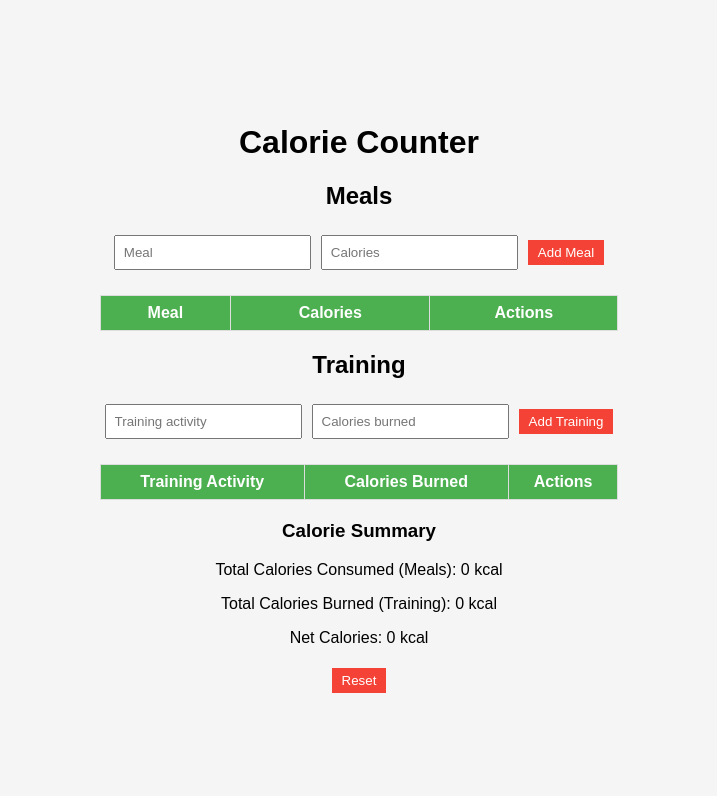
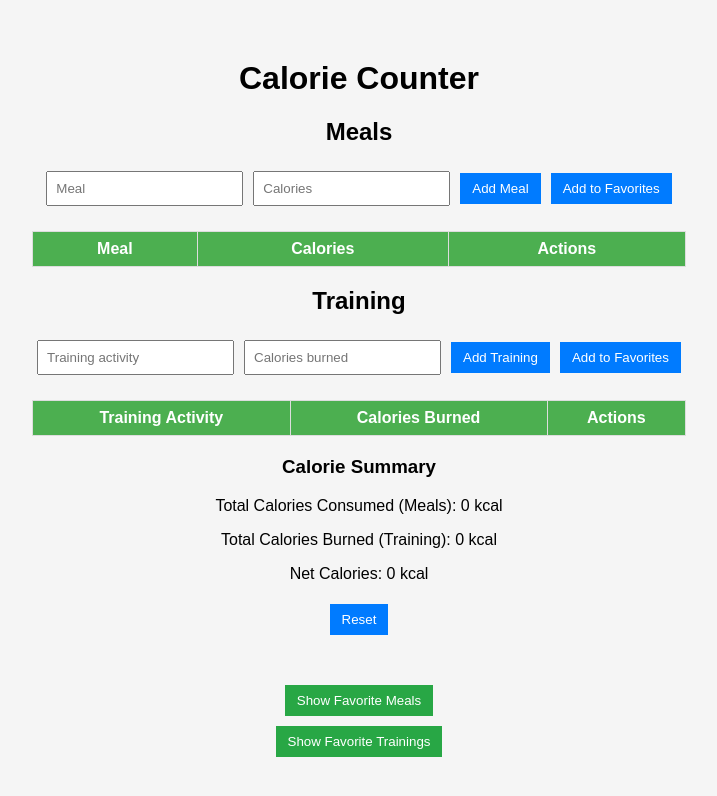
Before and after one commit to MarcinK420/CalorieBank, a React (Create React App) app: page / in a window 1280 px wide. Shown: the top 796 px of the page, without its empty margins (281-998 px from the left). Built offline with nearby package versions, Linux system fonts and the light colour scheme.

Commit message:
ver 0.4
-added favorites functionality
-need to work a bit on the reset button

```diff
--- a/src/App.css
+++ b/src/App.css
@@ -39,13 +39,44 @@ th {
 }
 
 button {
-    padding: 5px 10px;
-    background-color: #f44336;
+    padding: 8px 12px;
+    margin: 5px;
+    background-color: #007bff;
     color: white;
     border: none;
     cursor: pointer;
 }
 
 button:hover {
-    background-color: #d32f2f;
+    background-color: #0056b3;
 }
+
+.container {
+  font-family: Arial, sans-serif;
+  background-color: #f5f5f5;
+  padding: 20px;
+}
+
+h1 {
+  text-align: center;
+}
+
+section {
+  margin-bottom: 20px;
+}
+
+.favorites-container {
+  margin-top: 40px;
+}
+
+favorites-section {
+  margin-bottom: 20px;
+}
+
+.favorites-section button {
+  background-color: #28a745;
+}
+
+.favorites-section button:hover {
+  background-color: #218838;
+}
--- a/src/App.js
+++ b/src/App.js
@@ -4,11 +4,17 @@ import MealList from './components/MealList';
 import TrainingForm from './components/TrainingForm';
 import TrainingList from './components/TrainingList';
 import CalorieSummary from './components/CalorieSummary';
+import FavoriteMeals from './components/FavoriteMeals';
+import FavoriteTrainings from './components/FavoriteTrainings';
 import './App.css';
 
 function App() {
   const [mealEntries, setMealEntries] = useState([]);
   const [trainingEntries, setTrainingEntries] = useState([]);
+  const [favoriteMeals, setFavoriteMeals] = useState([]);
+  const [favoriteTrainings, setFavoriteTrainings] = useState([]);
+  const [showFavoriteMeals, setShowFavoriteMeals] = useState(false);
+  const [showFavoriteTrainings, setShowFavoriteTrainings] = useState(false);
 
   const handleAddMeal = (meal) => {
     const updatedMeals = [meal, ...mealEntries];
@@ -37,15 +43,64 @@ function App() {
   const handleReset = () => {
     setMealEntries([]);
     setTrainingEntries([]);
+    setFavoriteMeals([]);
+    setFavoriteTrainings([]);
     localStorage.removeItem('mealEntries');
     localStorage.removeItem('trainingEntries');
+    localStorage.removeItem('favoriteMeals');
+    localStorage.removeItem('favoriteTrainings');
+  };
+
+  const addFavoriteMeal = (meal) => {
+    const updatedFavorites = [meal, ...favoriteMeals];
+    setFavoriteMeals(updatedFavorites);
+    localStorage.setItem('favoriteMeals', JSON.stringify(updatedFavorites));
+  };
+
+  const addFavoriteTraining = (training) => {
+    const updatedFavorites = [training, ...favoriteTrainings];
+    setFavoriteTrainings(updatedFavorites);
+    localStorage.setItem('favoriteTrainings', JSON.stringify(updatedFavorites));
+  };
+
+  const useFavoriteMeal = (meal) => {
+    handleAddMeal(meal);
+  };
+
+  const useFavoriteTraining = (training) => {
+    handleAddTraining(training);
+  };
+
+  const deleteFavoriteMeal = (id) => {
+    const updatedFavorites = favoriteMeals.filter(fav => fav.id !== id);
+    setFavoriteMeals(updatedFavorites);
+    localStorage.setItem('favoriteMeals', JSON.stringify(updatedFavorites));
+  };
+
+  const deleteFavoriteTraining = (id) => {
+    const updatedFavorites = favoriteTrainings.filter(fav => fav.id !== id);
+    setFavoriteTrainings(updatedFavorites);
+    localStorage.setItem('favoriteTrainings', JSON.stringify(updatedFavorites));
+  };
+
+  const toggleFavoriteMeals = () => {
+    setShowFavoriteMeals(prev => !prev);
+  };
+
+  const toggleFavoriteTrainings = () => {
+    setShowFavoriteTrainings(prev => !prev);
   };
 
   useEffect(() => {
     const storedMeals = JSON.parse(localStorage.getItem('mealEntries'));
     const storedTrainings = JSON.parse(localStorage.getItem('trainingEntries'));
+    const storedFavoriteMeals = JSON.parse(localStorage.getItem('favoriteMeals'));
+    const storedFavoriteTrainings = JSON.parse(localStorage.getItem('favoriteTrainings'));
+
     if (storedMeals) setMealEntries(storedMeals);
     if (storedTrainings) setTrainingEntries(storedTrainings);
+    if (storedFavoriteMeals) setFavoriteMeals(storedFavoriteMeals);
+    if (storedFavoriteTrainings) setFavoriteTrainings(storedFavoriteTrainings);
   }, []);
 
   return (
@@ -54,13 +109,13 @@ function App() {
 
       <section>
         <h2>Meals</h2>
-        <MealForm onAddMeal={handleAddMeal} />
+        <MealForm onAddMeal={handleAddMeal} onAddFavorite={addFavoriteMeal} />
         <MealList entries={mealEntries} onDeleteMeal={handleDeleteMeal} />
       </section>
 
       <section>
         <h2>Training</h2>
-        <TrainingForm onAddTraining={handleAddTraining} />
+        <TrainingForm onAddTraining={handleAddTraining} onAddFavorite={addFavoriteTraining} />
         <TrainingList entries={trainingEntries} onDeleteTraining={handleDeleteTraining} />
       </section>
 
@@ -70,6 +125,34 @@ function App() {
       />
 
       <button onClick={handleReset}>Reset</button>
+
+      <div className="favorites-container">
+        <div className="favorites-section">
+          <button onClick={toggleFavoriteMeals}>
+            {showFavoriteMeals ? 'Hide Favorite Meals' : 'Show Favorite Meals'}
+          </button>
+          {showFavoriteMeals && (
+            <FavoriteMeals
+              favorites={favoriteMeals}
+              onUseFavorite={useFavoriteMeal}
+              onDeleteFavorite={deleteFavoriteMeal}
+            />
+          )}
+        </div>
+
+        <div className="favorites-section">
+          <button onClick={toggleFavoriteTrainings}>
+            {showFavoriteTrainings ? 'Hide Favorite Trainings' : 'Show Favorite Trainings'}
+          </button>
+          {showFavoriteTrainings && (
+            <FavoriteTrainings
+              favorites={favoriteTrainings}
+              onUseFavorite={useFavoriteTraining}
+              onDeleteFavorite={deleteFavoriteTraining}
+            />
+          )}
+        </div>
+      </div>
     </div>
   );
 }
--- /dev/null
+++ b/src/components/FavoriteMeals.js
@@ -0,0 +1,29 @@
+import React from "react";
+
+function FavoriteMeals({ favorites, onUseFavorite, onDeleteFavorite }) {
+    return (
+        <table>
+            <thead>
+                <tr>
+                    <th>Meal</th>
+                    <th>Calories</th>
+                    <th>Actions</th>
+                </tr>
+            </thead>
+            <tbody>
+                {favorites.map((fav) => (
+                    <tr key={fav.id}>
+                        <td>{fav.meal}</td>
+                        <td>{fav.calories} kcal</td>
+                        <td>
+                            <button onClick={() => onUseFavorite(fav)}>Add</button>
+                            <button onClick={() => onDeleteFavorite(fav.id)}>Delete</button>
+                        </td>
+                    </tr>
+                ))}
+            </tbody>
+        </table>
+    );
+}
+
+export default FavoriteMeals;
--- /dev/null
+++ b/src/components/FavoriteTrainings.js
@@ -0,0 +1,29 @@
+import React from 'react';
+
+function FavoriteTrainings({ favorites, onUseFavorite, onDeleteFavorite }) {
+    return (
+        <table>
+            <thead>
+                <tr>
+                    <th>Training Activity</th>
+                    <th>Calories Burned</th>
+                    <th>Actions</th>
+                </tr>
+            </thead>
+            <tbody>
+                {favorites.map((fav) => (
+                    <tr key={fav.id}>
+                        <td>{fav.training}</td>
+                        <td>{fav.calories} kcal</td>
+                        <td>
+                            <button onClick={() => onUseFavorite(fav)}>Add</button>
+                            <button onClick={() => onDeleteFavorite(fav.id)}>Delete</button>
+                        </td>
+                    </tr>
+                ))}
+            </tbody>
+        </table>
+    );
+}
+
+export default FavoriteTrainings;
--- a/src/components/MealForm.js
+++ b/src/components/MealForm.js
@@ -1,15 +1,23 @@
-import React, {useState} from 'react';
+import React, { useState } from 'react';
 
-function MealForm({onAddMeal}) {
+function MealForm({ onAddMeal, onAddFavorite }) {
     const [meal, setMeal] = useState('');
     const [calories, setCalories] = useState('');
 
     const handleSubmit = (e) => {
         e.preventDefault();
         if (meal && calories) {
-            onAddMeal({meal, calories: Number(calories), id: Date.now()});
+            const newMeal = { meal, calories: Number(calories), id: Date.now() };
+            onAddMeal(newMeal);
             setMeal('');
             setCalories('');
+        }
+    };
+
+    const handleAddFavorite = () => {
+        if (meal && calories) {
+            const favoriteMeal = { meal, calories: Number(calories), id: Date.now() };
+            onAddFavorite(favoriteMeal);
         }
     };
 
@@ -30,6 +38,7 @@ function MealForm({onAddMeal}) {
                 required
             />
             <button type="submit">Add Meal</button>
+            <button type="button" onClick={handleAddFavorite}>Add to Favorites</button>
         </form>
     );
 }
--- a/src/components/TrainingForm.js
+++ b/src/components/TrainingForm.js
@@ -1,15 +1,23 @@
-import React, {useState} from "react";
+import React, { useState } from "react";
 
-function TrainingForm({onAddTraining}) {
+function TrainingForm({ onAddTraining, onAddFavorite }) {
     const [training, setTraining] = useState('');
     const [calories, setCalories] = useState('');
 
     const handleSubmit = (e) => {
         e.preventDefault();
         if (training && calories) {
-            onAddTraining({training, calories: Number(calories), id: Date.now()});
+            const newTraining = { training, calories: Number(calories), id: Date.now() };
+            onAddTraining(newTraining);
             setTraining('');
             setCalories('');
+        }
+    };
+
+    const handleAddFavorite = () => {
+        if (training && calories) {
+            const favoriteTraining = { training, calories: Number(calories), id: Date.now() };
+            onAddFavorite(favoriteTraining);
         }
     };
 
@@ -30,6 +38,7 @@ function TrainingForm({onAddTraining}) {
                 required
             />
             <button type="submit">Add Training</button>
+            <button type="button" onClick={handleAddFavorite}>Add to Favorites</button>
         </form>
     );
 }
```
Lines whose indentation alone changed are shown as unchanged.
